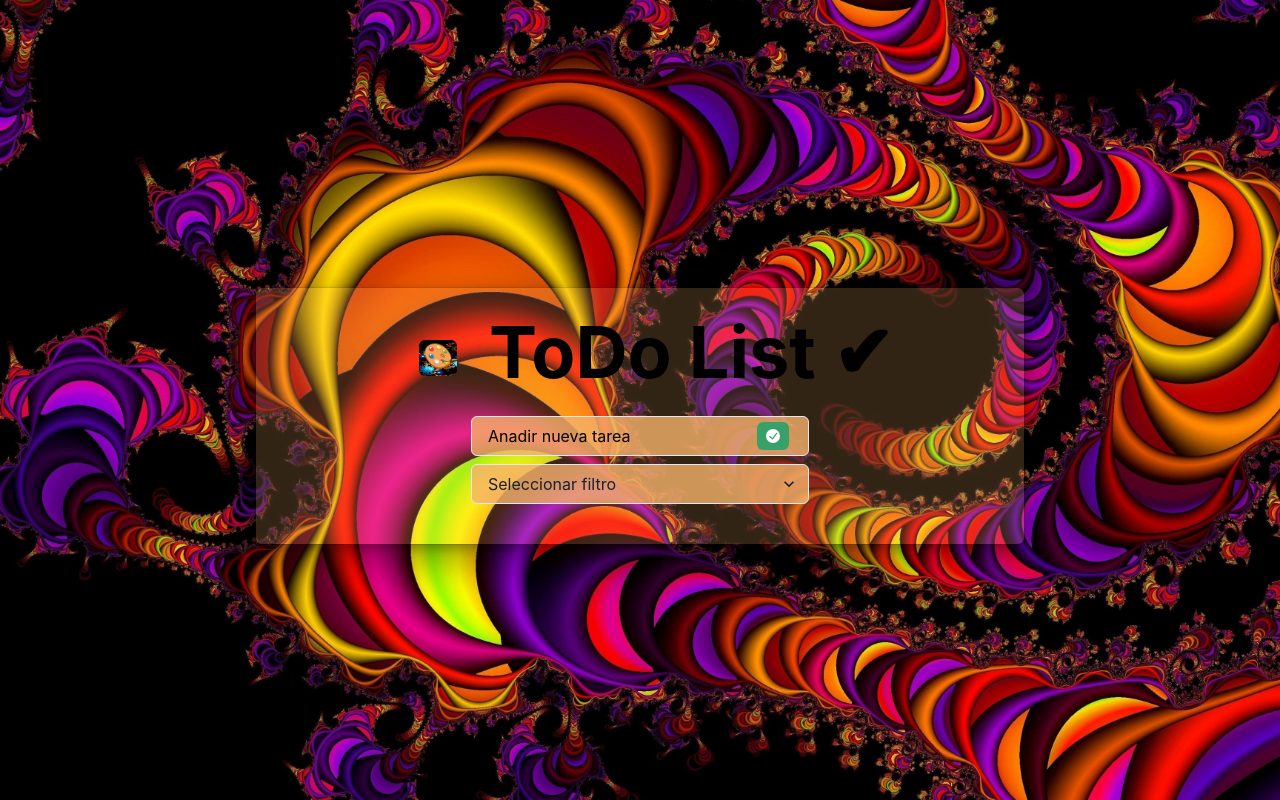
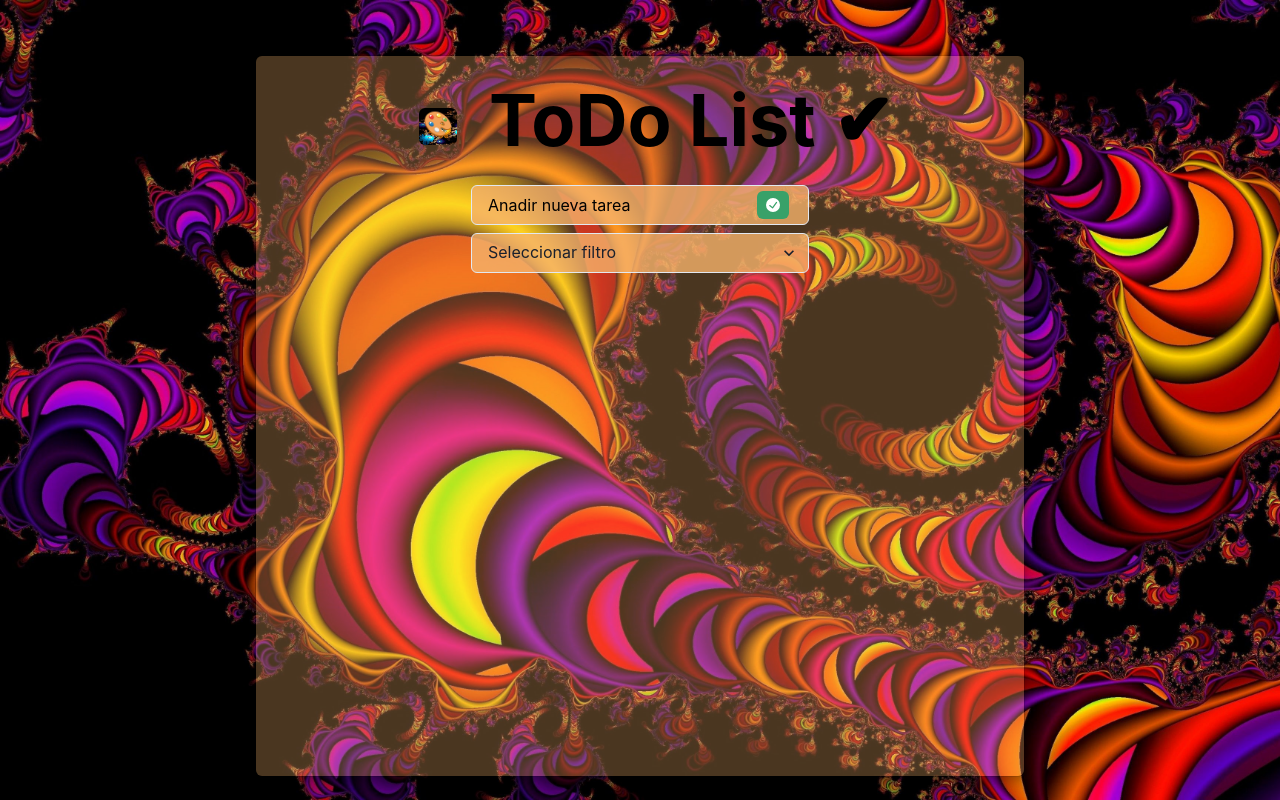
Before and after one commit to cintyy73/todo-list-react, a React (Vite) app: page / in a window 1280 px wide. Built offline with nearby package versions, Linux system fonts and the light colour scheme.

Commit message:
Codigo funcionando ok

```diff
--- a/src/App.jsx
+++ b/src/App.jsx
@@ -37,15 +37,17 @@ function App() {
 
   return (
   <Center
+
     minHeight='100vh'
     width='100vw'
     bgImage={`url(${images[index]})`}
     backgroundSize='cover'>
 
     <Box
+      minHeight='90vh'
       width={{base:'80%', md:'60%'}}
       marginTop={8}
-      background='rgba(246, 178, 107, 0.2)'
+      background='rgba(246, 178, 107, 0.3)'
       boxShadow='dark-lg'
       rounded='md'
       display='flex'
@@ -72,8 +74,10 @@ function App() {
               backgroundSize='cover'
               margin={8}
               padding={1}
-              onClick={()=>setIndex(Math.floor(Math.random()*10))} >
-                🎨
+              onClick={(prev)=>{
+                setIndex(Math.floor(Math.random()*images.length))}
+              } >
+              🎨
             </Button>
           </Tooltip>
           ToDo List ✔
```
Also changed, not shown: src/components/Header/Header.jsx (line endings or trailing spaces).
